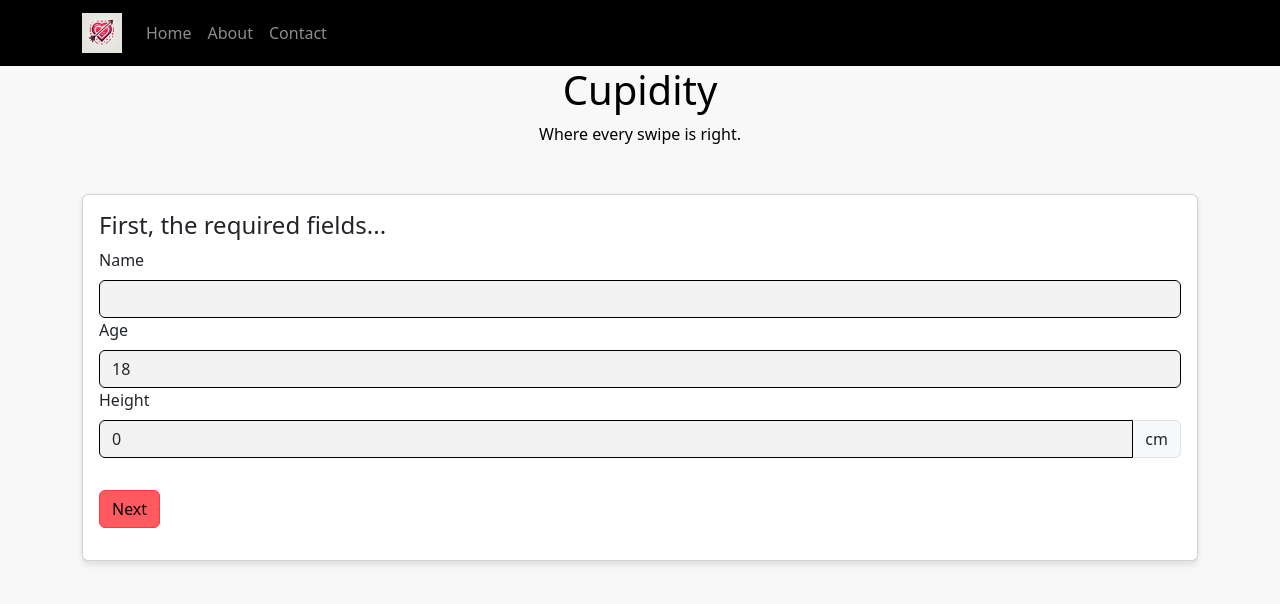
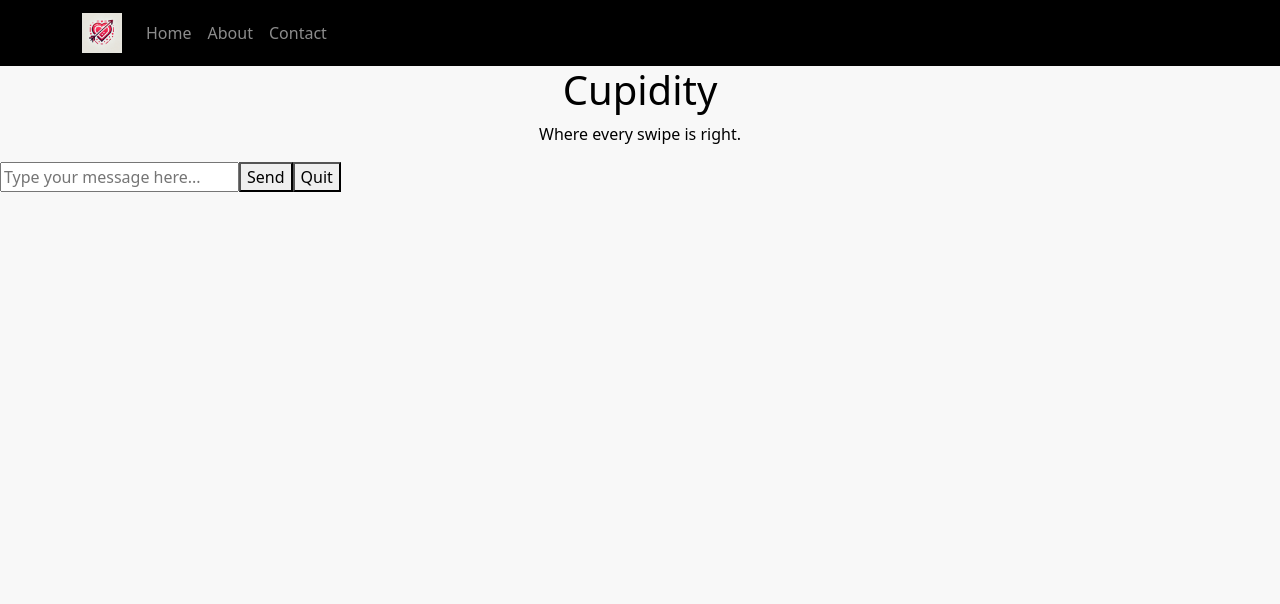
Before and after one commit to sebphem/cs338, a React (Create React App) app in the folder web/frontend/: page / in a window 1280 px wide. Shown: the top 604 px of the page. Built offline with nearby package versions, Linux system fonts and the light colour scheme.

Commit message:
initial conversational interface

```diff
--- /dev/null
+++ b/web/frontend/src/ConversationForm.js
@@ -0,0 +1,98 @@
+import React, { useState } from 'react';
+import { useHistory } from 'react-router-dom';
+
+function ConversationalInterface() {
+    const [userInput, setUserInput] = useState('');
+    const [chatHistory, setChatHistory] = useState([]);
+    const [isLoading, setIsLoading] = useState(false);
+    const [userProfile, setUserProfile] = useState({ preferences: 'i want a hot man' }); // Initial user preferences
+    const history = useHistory();
+
+    const handleUserInput = (event) => {
+        setUserInput(event.target.value);
+    };
+
+    const handleSubmit = async () => {
+        // event.preventDefault();
+        setIsLoading(true);
+        // const profile = { preferences: 'i want hot man'}; // adjust
+        const historyText = chatHistory.length > 0
+            ? chatHistory.map(item => `${item.role}: ${item.text}`).join('\n')
+            : "No conversation history."
+        try {
+            const response = await fetch('http://127.0.0.1:8000/convo_answer', {
+                method: 'POST',
+                headers: {
+                    'Content-Type': 'application/json',
+                },
+                body: JSON.stringify({
+                     profile: userProfile,
+                     history: historyText,
+                     user_answer: userInput
+                })
+            });
+            const data = await response.json();
+            console.log(data)
+            if (response.ok) {
+                setChatHistory(prev => [...prev, {role: 'You', text: userInput}, {role: 'Bot', text: data.response}]);
+                setUserProfile(data.profile)
+                setUserInput('');
+            } else {
+                console.error('Failed to fetch prompts:', data.error);
+            }
+        } catch (error) {
+            console.error('Error:', error);
+        } finally {
+            setIsLoading(false);
+        }
+    };
+
+    const handleQuit = async () => {
+        setIsLoading(true);
+        try {
+            // Calling 'step-one' instead of 'convo_answer'
+            const response = await fetch('http://127.0.0.1:8000/step-one-prompts', {
+                method: 'POST',
+                headers: {
+                    'Content-Type': 'application/json',
+                },
+                body: JSON.stringify({
+                    profile: userProfile
+                })
+            });
+            const data = await response.json();
+            if (response.ok) {
+                // Assuming 'data.prompts' contains the array of prompts to be displayed on the ResultsPage
+                console.log(data.prompts)
+                history.push('/results', { prompts: data.prompts, profile: data.profile });
+            } else {
+                console.error('Failed to fetch prompts:', data.error);
+            }
+        } catch (error) {
+            console.error('Error during quit:', error);
+        } finally {
+            setIsLoading(false);
+        }
+    };
+
+
+    return (
+        <div>
+            <div>
+                {chatHistory.map((msg, index) => (
+                    <p key={index}><strong>{msg.role}:</strong> {msg.text}</p>
+                ))}
+            </div>
+            <input
+                value={userInput}
+                onChange={handleUserInput}
+                disabled={isLoading}
+                placeholder="Type your message here..."
+            />
+            <button onClick={handleSubmit} disabled={isLoading}>Send</button>
+            <button onClick={handleQuit} disabled={isLoading}>Quit</button>
+        </div>
+    );
+}
+
+export default ConversationalInterface;
--- a/web/frontend/src/HomePage.js
+++ b/web/frontend/src/HomePage.js
@@ -2,13 +2,14 @@ import React, { useState, useEffect } from 'react';
 import { useHistory } from 'react-router-dom';
 import GetStartedForm from './RegistrationForm.js';
 import RegistrationForm from './RegistrationForm.js';
+import ConversationalInterface from './ConversationForm.js';
 
 export default function HomePage() {
     return (
         <div>
             <h1 className="text-center">Cupidity</h1>
             <p className="text-center">Where every swipe is right.</p>
-            <RegistrationForm />
+            <ConversationalInterface/>
         </div>
     );
 }
--- a/web/frontend/src/ResultsPage.js
+++ b/web/frontend/src/ResultsPage.js
@@ -7,19 +7,22 @@ function ResultsPage() {
     const history = useHistory();
     const [prompts, setPrompts] = useState([]);
     const [responses, setResponses] = useState({});
+    // const [profile, setProfile] = useState({});
 
     useEffect(() => {
+        console.log(location.state);
         const promptString = location.state?.prompts;
         if (promptString) {
-            const matches = promptString.match(/"([^"]*)"/g);
-            if (matches) {
-                const initialResponses = matches.reduce((acc, prompt) => ({
-                    ...acc,
-                    [prompt]: ''  // Ensure initial value is an empty string, not undefined
-                }), {});
-                setPrompts(matches.map(match => match.replace(/"/g, '')));
-                setResponses(initialResponses);
-            }
+            // Splitting the promptString by two newlines to separate each prompt
+            const splitPrompts = promptString.split(/\n\n/);
+            setPrompts(splitPrompts);
+
+            // Creating initial responses object
+            const initialResponses = splitPrompts.reduce((acc, prompt) => ({
+                ...acc,
+                [prompt]: '' // Initialize responses with empty strings
+            }), {});
+            setResponses(initialResponses);
         }
     }, [location]);
 
@@ -32,29 +35,7 @@ function ResultsPage() {
         const payload = {
             prompts: prompts,  // Directly use prompts if it's already an array
             prompt_answers: Object.values(responses),  // This should be an array of responses
-            profile: {  // Hardcoded user profile data
-                name: "Ryan",
-                age: 20,
-                height: 172,
-                location: "Chicago",
-                dating_intentions: ["Long-term"],
-                relationship_type: ["Serious"],
-                pets: "None",
-                smoking: false,
-                drinking: "Socially"
-            },
-            preferences: {  // Hardcoded user preferences data
-                max_distance: 50,
-                age_range: [20, 15],
-                relationship_type: ["Serious"],
-                height_range: [160, 190],
-                dating_intentions: ["Long-term"],
-                children: "Wants someday",
-                family_plans: "Wants kids",
-                vices: ["None"],
-                politics: "Liberal",
-                education: "Graduate Degree"
-            }
+            profile: location.state?.profile,
         };
 
         console.log("Submitting:", payload);  // Check what's being sent
```
Also changed, not shown: 2 other files (tests, documents, lock files or other folders).
